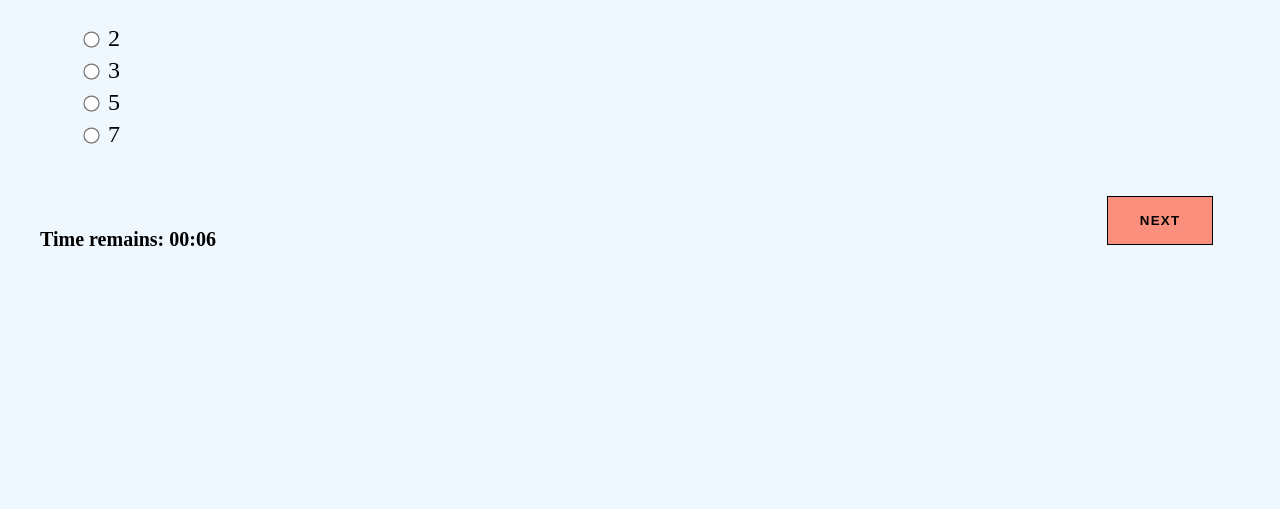
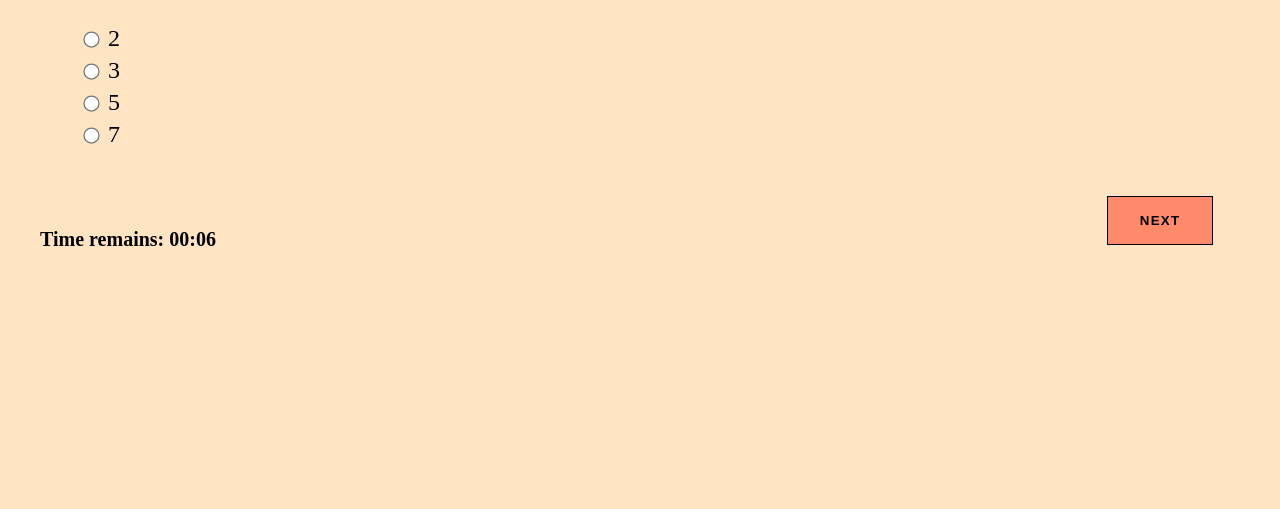
Before and after one commit to devbajwa/QuizApp, a plain HTML site: page index.html in a window 1280 px wide. Shown: the part 291-800 px from the top of the page. Drawn offline with Linux system fonts and the light colour scheme.

Commit message:
Change Background Color

```diff
--- a/styles.css
+++ b/styles.css
@@ -1,5 +1,5 @@
 body{
-    background-color: aliceblue;
+    background-color: bisque;
 }
 
 h2, .result, #submit{
```
